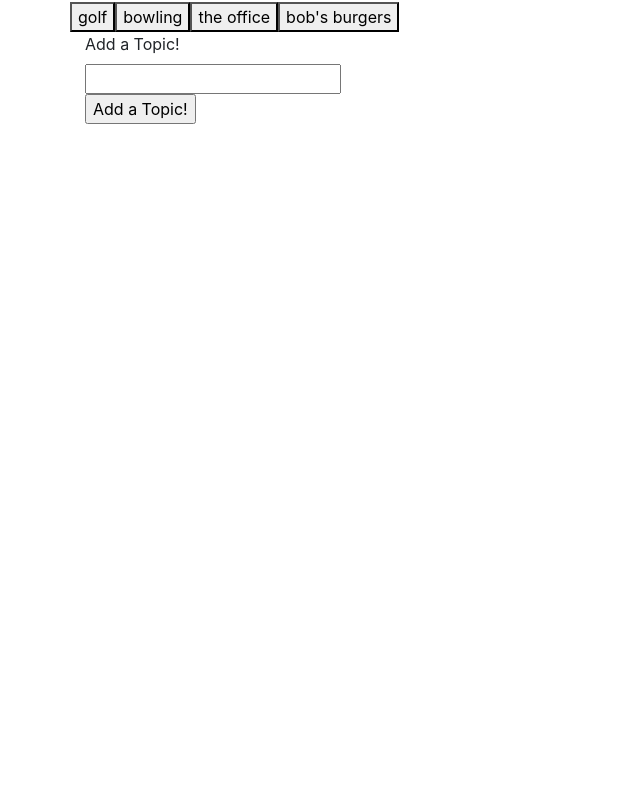
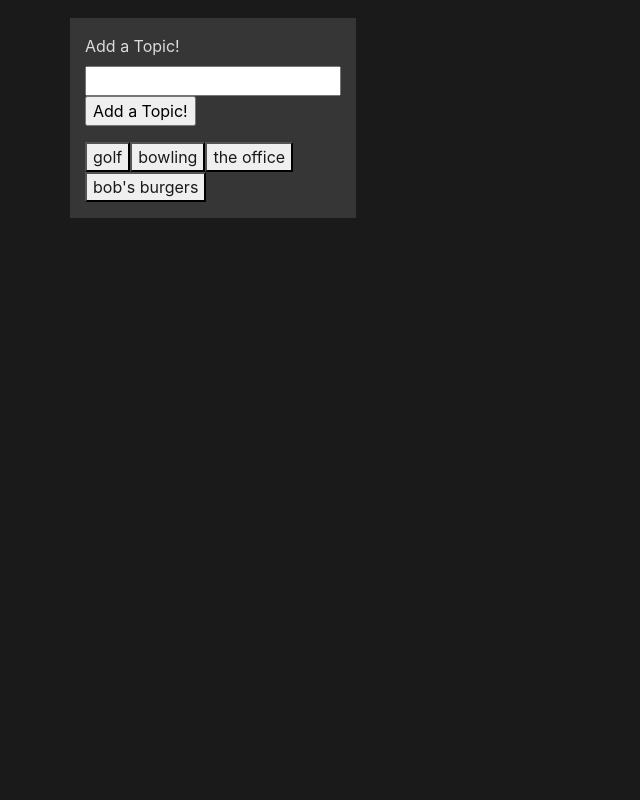
Before and after one commit to bavillalon/GifTastic-HW, a plain HTML site: page index.html in a window 1280 px wide. Shown: the part 54-854 px from the top of the page, without its empty margins (0-640 px from the left). Before the commit the page ends 800 px from the top, so only its background shows below. Drawn offline with nearby package versions, Linux system fonts and the light colour scheme.

Commit message:
styling getting there. trying to get it to look like imgur

```diff
--- a/assets/css/style.css
+++ b/assets/css/style.css
@@ -0,0 +1,21 @@
+body{
+    background-color: #1a1a1a;
+    color: #dbdbdb;
+    height: 100vh;
+}
+
+button{
+    color:#1a1a1a;
+}
+
+main{
+    height:100vh;
+}
+
+#addButton{
+    background-color: #363636;
+}
+
+.gifDiv{
+    background-color: #363636;
+}
--- a/assets/javascript/app.js
+++ b/assets/javascript/app.js
@@ -37,6 +37,7 @@ function queryGiphy(inputTopic){
             });
             gifRating.text(response.data[i].rating.toUpperCase());
             gifDiv.append([gifRating,gifImg]);
+            gifDiv.attr("class","gifDiv my-4 p-2")
             switch(whichCol){
                 case 0:
                     $("#gifCol-1").prepend(gifDiv);
--- a/index.html
+++ b/index.html
@@ -7,7 +7,7 @@
 
     <!-- Bootstrap CSS -->
     <link rel="stylesheet" href="https://stackpath.bootstrapcdn.com/bootstrap/4.3.1/css/bootstrap.min.css" integrity="sha384-ggOyR0iXCbMQv3Xipma34MD+dH/1fQ784/j6cY/iJTQUOhcWr7x9JvoRxT2MZw1T" crossorigin="anonymous">
-
+    <link rel="stylesheet" type="text/css" href="assets/css/style.css">
     <title>It's GIF Tastic!</title>
   </head>
   <body>
@@ -19,19 +19,20 @@
 
     <main>
         <div class="container">
-            <div id="buttonRow" class="row">
 
-            </div>
 
             <div id="gifWall" class="row">
-                    <div id="addButton" class="col-md">
-                            <form id="topicForm">
+                    <div id="addButton" class="col-md my-3">
+                            <form id="topicForm" class="my-3">
                                     <label for="topicInput">Add a Topic!</label>
                                     <input type="text" id="topicInput"><br>
 
                                     <!-- Button triggers new movie to be added -->
                                     <input id="addTopic" type="submit" value="Add a Topic!">
                             </form>
+                            <div id="buttonRow" class="my-3">
+
+                            </div>
                     </div>
                 <div id="gifCol-1" class="col-md"></div>
                 <div id="gifCol-2" class="col-md"></div>
```
